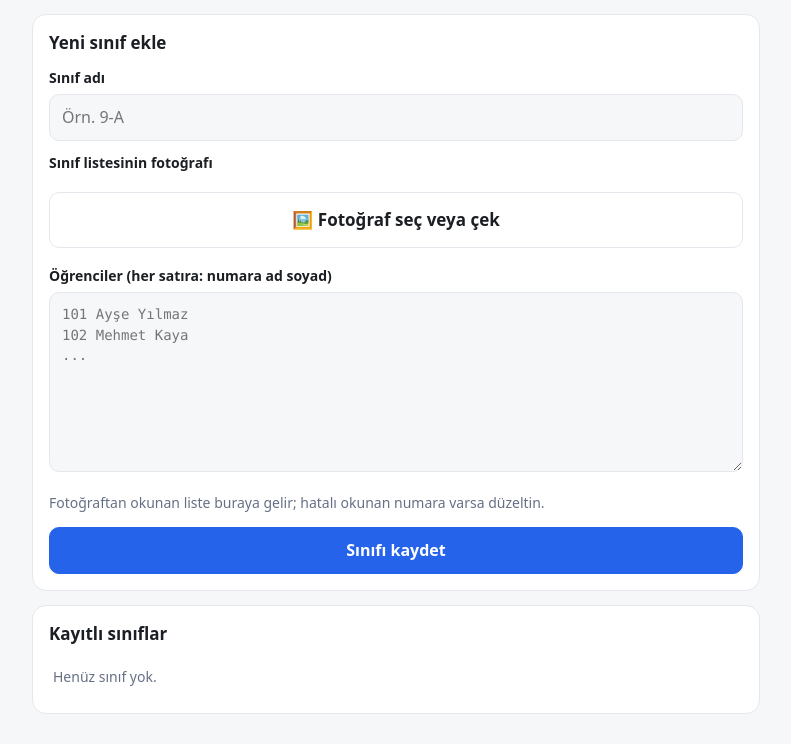
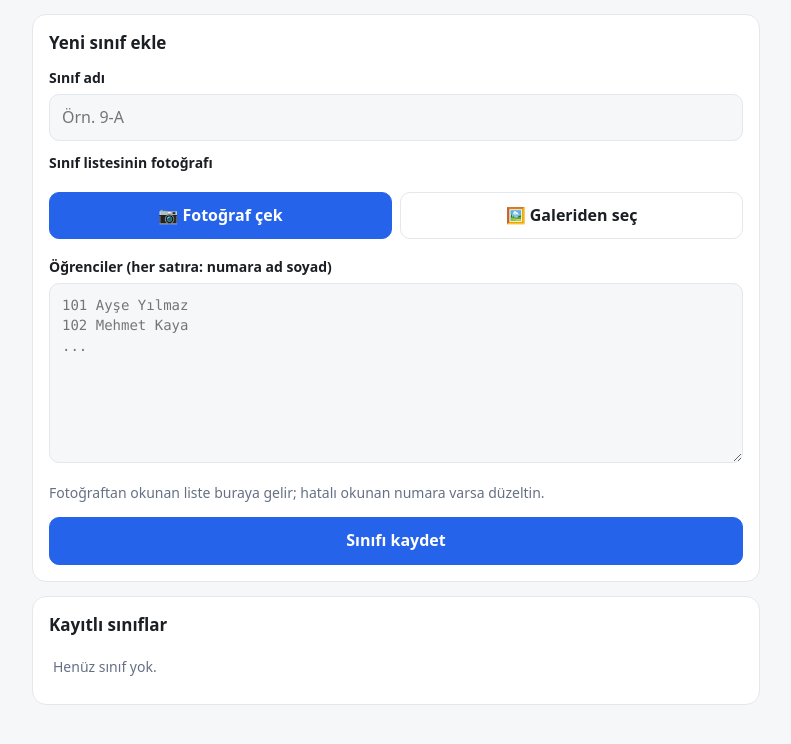
Before and after one commit to sgnydn6658/qr-yoklama, a plain HTML site: page index.html in a window 1280 px wide. Both pictures are taken after a click on the button "Sınıflar". Shown: the part 98-842 px from the top of the page, without its empty margins (244-1035 px from the left). Drawn offline with Linux system fonts and the light colour scheme.

Commit message:
Refactor image upload options in index.html

```diff
--- a/index.html
+++ b/index.html
@@ -169,9 +169,14 @@
       <label for="c-name">Sınıf adı</label>
       <input type="text" id="c-name" placeholder="Örn. 9-A">
       <label>Sınıf listesinin fotoğrafı</label>
-      <label class="btn big">🖼️ Fotoğraf seç veya çek
-        <input type="file" id="c-img" accept="image/*" class="hide">
-      </label>
+      <div class="row" style="margin-top:0">
+        <label class="btn pri">📷 Fotoğraf çek
+          <input type="file" id="c-cam" accept="image/*" capture="environment" class="hide">
+        </label>
+        <label class="btn">🖼️ Galeriden seç
+          <input type="file" id="c-img" accept="image/*" class="hide">
+        </label>
+      </div>
       <img id="c-prev" class="preview hide" alt="Liste önizleme">
       <div id="c-ocr" class="msg hide"></div>
       <label for="c-text">Öğrenciler (her satıra: <b>numara ad soyad</b>)</label>
@@ -286,7 +291,7 @@
 
   // ---------- classes ----------
   let editId = null;
-  $('#c-img').onchange = async e => {
+  $('#c-img').onchange = $('#c-cam').onchange = async e => {
     const f = e.target.files[0]; if (!f) return; e.target.value = '';
     const prev = $('#c-prev'); prev.src = URL.createObjectURL(f); show(prev);
     const box = $('#c-ocr');
```
